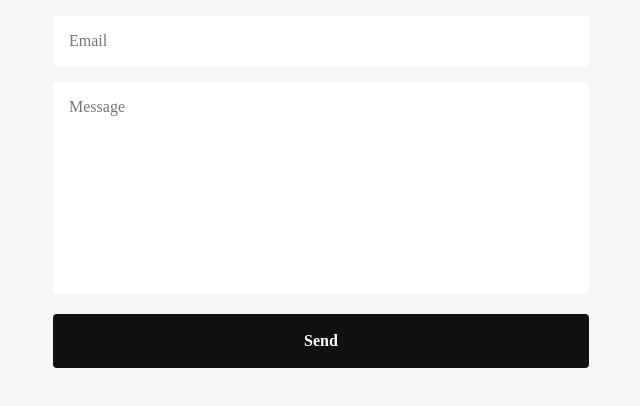
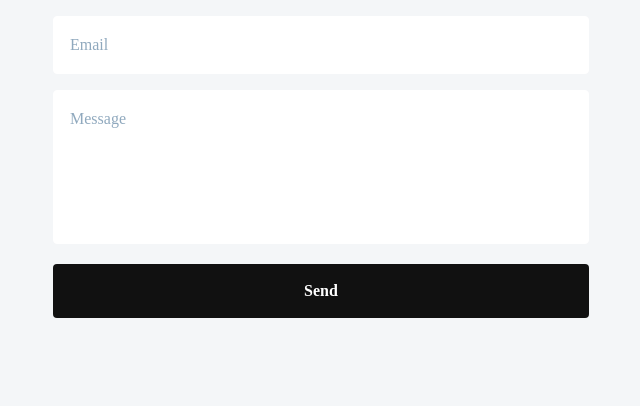
Before and after one commit to taraschuiko/wthrd-support, a Vue app: page / in a window 1280 px wide. Shown: the top 406 px of the page, without its empty margins (319-959 px from the left). Built offline with nearby package versions, Linux system fonts and the light colour scheme; a web font is replaced by a local one.

Commit message:
Added validation

```diff
--- a/src/views/Form.vue
+++ b/src/views/Form.vue
@@ -1,12 +1,21 @@
 <template>
-  <form class="form" action="#">
-    <input class="form__email" type="email" name="email" placeholder="Email" />
+  <form class="form" action="#" novalidate @submit="send">
+    <input
+      class="form__email"
+      type="email"
+      name="email"
+      placeholder="Email"
+      v-model="email"
+      :class="this.invalidEmail ? 'invalid' : ''"
+    />
     <textarea
       class="form__message"
       name="message"
       cols="30"
-      rows="10"
+      rows="5"
       placeholder="Message"
+      v-model="message"
+      :class="this.invalidMessage ? 'invalid' : ''"
     ></textarea>
     <button class="form__button">Send</button>
   </form>
@@ -15,7 +24,49 @@
 <script>
 export default {
   name: "Form",
-  components: {}
+  components: {},
+  data() {
+    return {
+      email: "",
+      message: "",
+      invalidEmail: false,
+      invalidMessage: false
+    };
+  },
+  methods: {
+    validate() {
+      // eslint-disable-next-line no-useless-escape
+      const emailRegEx = /^(([^<>()\[\]\\.,;:\s@"]+(\.[^<>()\[\]\\.,;:\s@"]+)*)|(".+"))@((\[[0-9]{1,3}\.[0-9]{1,3}\.[0-9]{1,3}\.[0-9]{1,3}\])|(([a-zA-Z\-0-9]+\.)+[a-zA-Z]{2,}))$/;
+
+      let invalidEmail = false;
+      let invalidMessage = false;
+
+      if (this.email.trim().length === 0) {
+        invalidEmail = true;
+      } else if (!emailRegEx.test(this.email.toLowerCase())) {
+        invalidEmail = true;
+      }
+
+      if (this.message.trim().length === 0) {
+        invalidMessage = true;
+      }
+
+      this.invalidEmail = invalidEmail;
+      this.invalidMessage = invalidMessage;
+
+      if (invalidEmail || invalidMessage) {
+        return false;
+      } else {
+        return true;
+      }
+    },
+    send() {
+      event.preventDefault();
+      if (this.validate()) {
+        alert("Send")
+      }
+    }
+  }
 };
 </script>
 
@@ -29,11 +80,22 @@ export default {
   textarea {
     font-family: "Museo Sans";
     font-size: 16px;
+    color: #111111;
     border-radius: 4px;
     border: 0;
     padding: 16px;
     outline: 0;
     resize: none;
+    line-height: 1.5;
+    border: 1px solid #ffffff;
+
+    &::placeholder {
+      color: #90a9be;
+    }
+  }
+
+  .invalid {
+    border: 1px solid #ec547a;
   }
 
   &__email {
```
